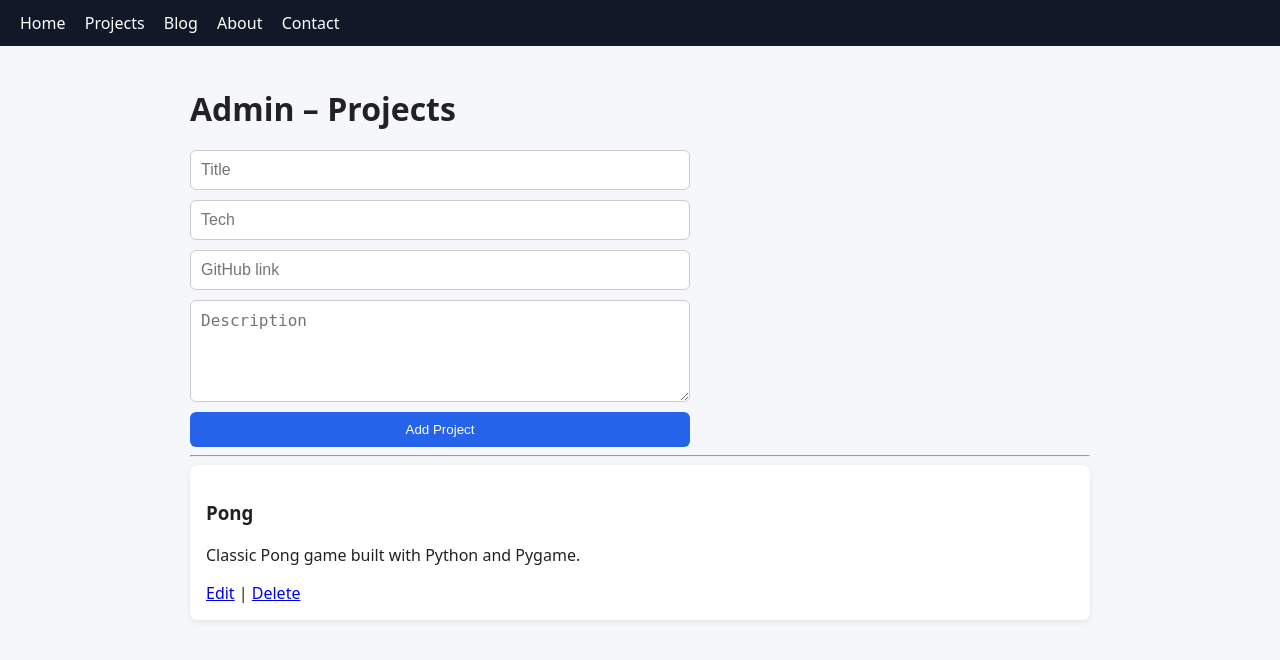
After one commit to PythonJake-888/PythonPortfolio, a Flask app: page /admin in a window 1280 px wide. The commit adds this page. Shown: the top 660 px of the page. Run offline with Flask 3, Linux system fonts and the light colour scheme; data comes from the database, SQL or seed files in the repository; both versions use the stored data as it was after the commit.

Commit message:
added admin page with features

```diff
--- a/app.py
+++ b/app.py
@@ -1,7 +1,9 @@
-from flask import Flask, render_template
-from flask import request
 import sqlite3
 import os
+
+
+from flask import Flask, render_template, request, redirect, url_for
+
 
 BASE_DIR = os.path.dirname(os.path.abspath(__file__))
 DATABASE = os.path.join(BASE_DIR, "instance", "portfolio.db")
@@ -13,19 +15,6 @@ def get_db():
     conn = sqlite3.connect(DATABASE)
     conn.row_factory = sqlite3.Row
     return conn
-
-def init_posts_table():
-    conn = get_db()
-    conn.execute("""
-        CREATE TABLE IF NOT EXISTS posts (
-            id INTEGER PRIMARY KEY AUTOINCREMENT,
-            title TEXT NOT NULL,
-            content TEXT NOT NULL,
-            created_at TIMESTAMP DEFAULT CURRENT_TIMESTAMP
-        )
-    """)
-    conn.commit()
-    conn.close()
 
 def init_db():
     conn = get_db()
@@ -41,41 +30,21 @@ def init_db():
     conn.commit()
     conn.close()
 
-# ---------- ROUTES ----------
+# ---------- PUBLIC ROUTES ----------
 @app.route("/")
 def home():
     return render_template("home.html")
 
-
-@app.route("/projects", methods=["GET", "POST"])
+@app.route("/projects")
 def projects():
     conn = get_db()
-
-    if request.method == "POST":
-        title = request.form["title"]
-        description = request.form["description"]
-        tech = request.form["tech"]
-        github = request.form["github"]
-
-        conn.execute(
-            "INSERT INTO projects (title, description, tech, github) VALUES (?, ?, ?, ?)",
-            (title, description, tech, github)
-        )
-        conn.commit()
-
     projects = conn.execute("SELECT * FROM projects").fetchall()
     conn.close()
-
     return render_template("projects.html", projects=projects)
-
 
 @app.route("/blog")
 def blog():
-    conn = get_db()
-    posts = conn.execute("SELECT * FROM posts").fetchall()
-    conn.close()
-    return render_template("blog.html", posts=posts)
-
+    return render_template("blog.html")
 
 @app.route("/about")
 def about():
@@ -85,30 +54,69 @@ def about():
 def contact():
     return render_template("contact.html")
 
+# ---------- ADMIN ROUTES ----------
+@app.route("/admin", methods=["GET", "POST"])
+def admin():
+    conn = get_db()
 
+    if request.method == "POST":
+        conn.execute(
+            "INSERT INTO projects (title, description, tech, github) VALUES (?, ?, ?, ?)",
+            (
+                request.form["title"],
+                request.form["description"],
+                request.form["tech"],
+                request.form["github"]
+            )
+        )
+        conn.commit()
+        conn.close()
+        return redirect(url_for("admin"))
 
-def seed_projects():
+    projects = conn.execute("SELECT * FROM projects").fetchall()
+    conn.close()
+    return render_template("admin.html", projects=projects)
+
+@app.route("/admin/edit/<int:id>", methods=["GET", "POST"])
+def edit_project(id):
     conn = get_db()
-    conn.execute(
-        "INSERT INTO projects (title, description, tech, github) VALUES (?, ?, ?, ?)",
-        ("WeatherWake",
-         "GUI app that displays live weather data using an external API.",
-         "Python, API, GUI",
-         "#")
-    )
-    conn.execute(
-        "INSERT INTO projects (title, description, tech, github) VALUES (?, ?, ?, ?)",
-        ("Pokemon RPG",
-         "Turn-based RPG inspired by Pokémon with combat and inventory systems.",
-         "Python, Pygame",
-         "#")
-    )
+
+    if request.method == "POST":
+        conn.execute(
+            """
+            UPDATE projects
+            SET title = ?, description = ?, tech = ?, github = ?
+            WHERE id = ?
+            """,
+            (
+                request.form["title"],
+                request.form["description"],
+                request.form["tech"],
+                request.form["github"],
+                id
+            )
+        )
+        conn.commit()
+        conn.close()
+        return redirect(url_for("admin"))
+
+    project = conn.execute(
+        "SELECT * FROM projects WHERE id = ?", (id,)
+    ).fetchone()
+    conn.close()
+
+    return render_template("edit_project.html", project=project)
+
+@app.route("/admin/delete/<int:id>")
+def delete_project(id):
+    conn = get_db()
+    conn.execute("DELETE FROM projects WHERE id = ?", (id,))
     conn.commit()
     conn.close()
+    return redirect(url_for("admin"))
 
 # ---------- RUN ----------
 if __name__ == "__main__":
     os.makedirs(os.path.join(BASE_DIR, "instance"), exist_ok=True)
     init_db()
-    #init_posts_table()
     app.run(debug=True)
--- a/static/css/style.css
+++ b/static/css/style.css
@@ -1,20 +1,79 @@
 body {
-    font-family: Arial, sans-serif;
-    margin: 0;
-    padding: 0;
+  margin: 0;
+  font-family: system-ui, -apple-system, sans-serif;
+  background: #f5f7fa;
+  color: #222;
 }
 
 nav {
-    background: #222;
-    padding: 10px;
+  background: #111827;
+  padding: 12px 20px;
 }
 
 nav a {
-    color: white;
-    margin-right: 15px;
-    text-decoration: none;
+  color: #fff;
+  margin-right: 15px;
+  text-decoration: none;
+  font-weight: 500;
 }
 
 main {
-    padding: 20px;
+  max-width: 900px;
+  margin: auto;
+  padding: 20px;
 }
+
+h1 {
+  margin-bottom: 20px;
+}
+
+/* PROJECT CARDS */
+.project-card,
+.admin-card {
+  background: white;
+  padding: 16px;
+  border-radius: 8px;
+  margin-bottom: 16px;
+  box-shadow: 0 2px 6px rgba(0,0,0,.08);
+}
+
+/* ADMIN FORM */
+.admin-form {
+  display: grid;
+  gap: 10px;
+  max-width: 500px;
+}
+
+.admin-form input,
+.admin-form textarea {
+  padding: 10px;
+  font-size: 1rem;
+  border-radius: 6px;
+  border: 1px solid #ccc;
+}
+
+.admin-form textarea {
+  min-height: 80px;
+  resize: vertical;
+}
+
+.admin-form button {
+  background: #2563eb;
+  color: white;
+  border: none;
+  padding: 10px;
+  border-radius: 6px;
+  cursor: pointer;
+}
+
+.admin-form button:hover {
+  background: #1e40af;
+}
+
+/* MOBILE */
+@media (max-width: 600px) {
+  nav a {
+    display: inline-block;
+    margin-bottom: 8px;
+  }
+}
--- /dev/null
+++ b/templates/admin.html
@@ -0,0 +1,25 @@
+{% extends "base.html" %}
+{% block content %}
+
+<h1>Admin – Projects</h1>
+
+<form method="post" class="admin-form">
+    <input name="title" placeholder="Title" required>
+    <input name="tech" placeholder="Tech">
+    <input name="github" placeholder="GitHub link">
+    <textarea name="description" placeholder="Description"></textarea>
+    <button type="submit">Add Project</button>
+</form>
+
+<hr>
+
+{% for project in projects %}
+<div class="admin-card">
+    <h3>{{ project.title }}</h3>
+    <p>{{ project.description }}</p>
+    <a href="{{ url_for('edit_project', id=project.id) }}">Edit</a> |
+    <a href="{{ url_for('delete_project', id=project.id) }}">Delete</a>
+</div>
+{% endfor %}
+
+{% endblock %}
```
Also changed, not shown: templates/edit_project.html (added, +16 -0 lines), templates/projects.html (+11 -7 lines), instance/portfolio.db.
